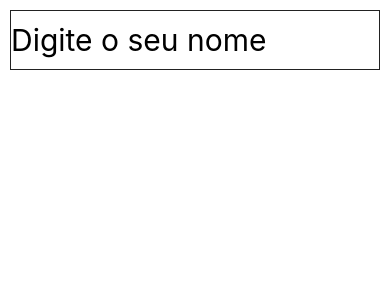
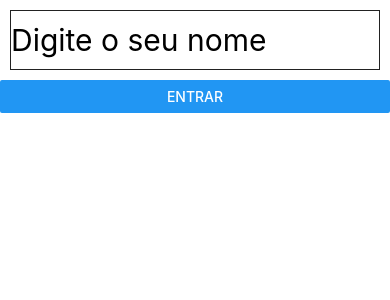
Before and after one commit to artodeschini/myReactNaticeApp, a React Native app: screen / in a window 390 px wide. Shown: the top 300 px of the page. Built offline with nearby package versions, Linux system fonts and the light colour scheme.

Commit message:
trabalhando com Button e TextInput e stage

```diff
--- a/App.js
+++ b/App.js
@@ -1,5 +1,5 @@
 import React, { Component } from "react";
-import { View, Text, StyleSheet, TextInput } from 'react-native'
+import { View, Text, StyleSheet, TextInput, Button } from 'react-native'
 
 
 class App extends Component {
@@ -8,23 +8,21 @@ class App extends Component {
     super(props);
 
     this.state = {
-      nome: ''
+      nome: '',
+      input: ''
     };
 
-    this.pegaNome = this.pegaNome.bind(this);
+    this.entrar = this.entrar.bind(this);
   }
 
-  pegaNome(texto) {
-
-      if (texto.length > 0) {
-          this.setState({
-            nome: 'Bem vindo: ' + texto
-        })
-      } else {
-        this.setState({
-          nome: ''
-        })
-      }
+  entrar() {
+    if (this.state.input === '') {
+      alert("Digite o seu nome!");
+      return;
+    }
+    this.setState({
+      nome: 'Bem vindo: ' + this.state.input
+    });
   }
 
   render(){
@@ -33,8 +31,12 @@ class App extends Component {
         <TextInput
           style={styles.input}
           placeholder="Digite o seu nome"
-          onChangeText={this.pegaNome}>
+          underlineColorAndroid="transparent" // so funciona no android
+          onChangeText={ (texto) => this.setState({ input: texto})}>
         </TextInput>
+
+        <Button title="Entrar" onPress={this.entrar}></Button>
+
         <Text style={styles.texto}>{this.state.nome}</Text>
       </View>
     );
```
